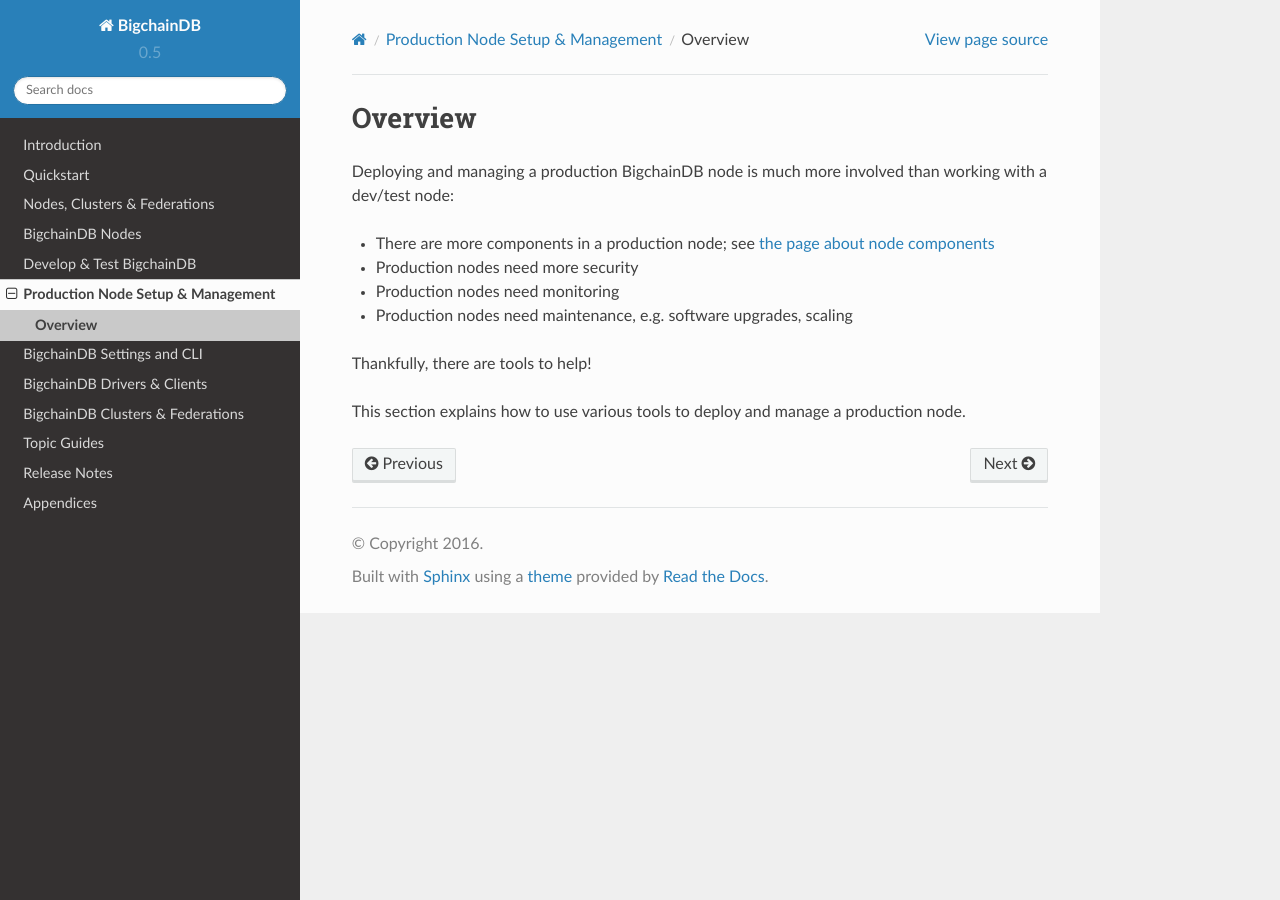
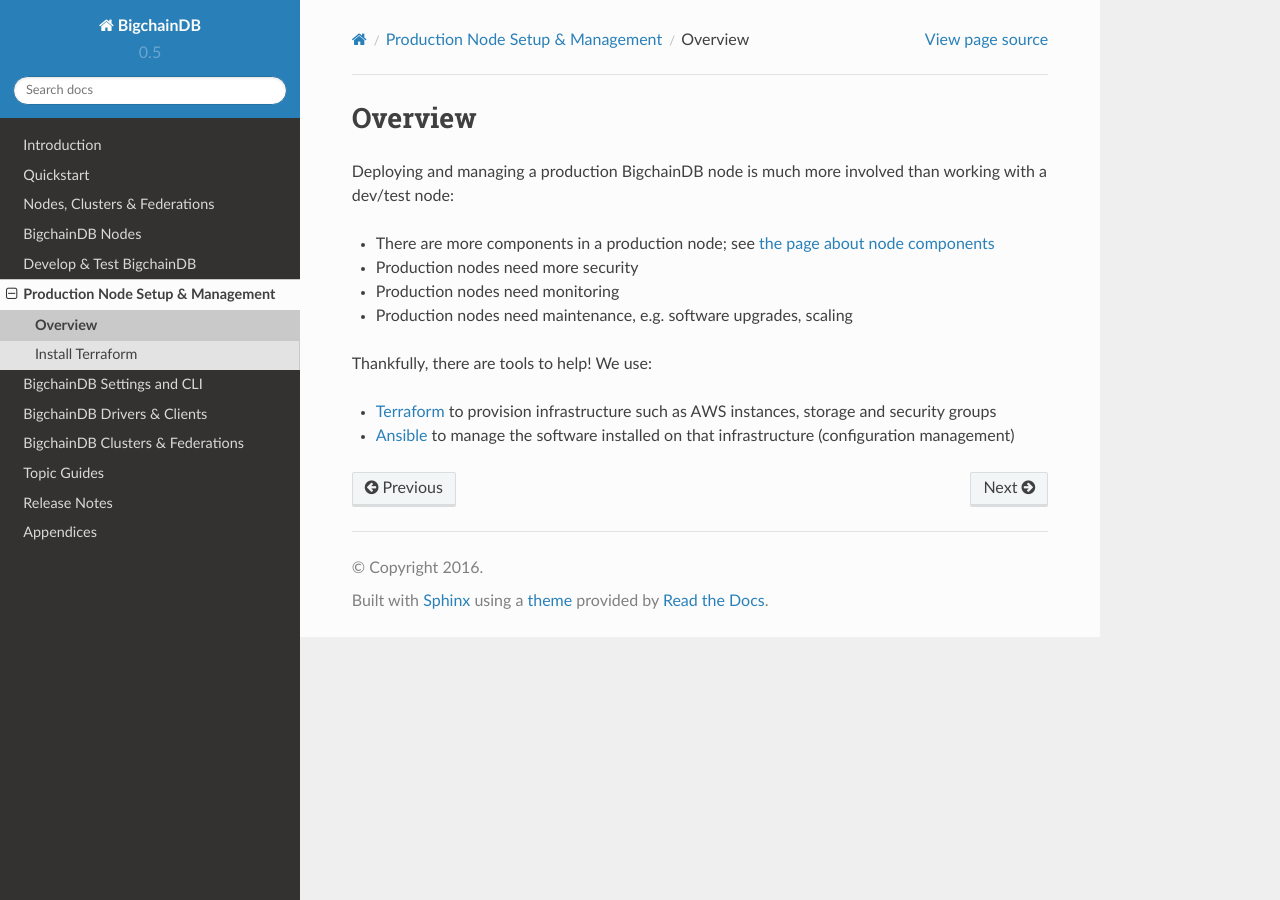
Before and after one commit to thematerials-network/bigchaindb-node, a Sphinx documentation site: the page built from bigchaindb/docs/source/prod-node-setup-mgmt/overview.md, in a window 1280 px wide. Built offline with Sphinx 7.4.7 and the Read the Docs theme 2.0.0, drawn with Linux system fonts in a browser that asks for light colours.

Commit message:
docs: adding to prod. node setup steps

```diff
--- a/bigchaindb/docs/source/prod-node-setup-mgmt/index.rst
+++ b/bigchaindb/docs/source/prod-node-setup-mgmt/index.rst
@@ -5,3 +5,4 @@ Production Node Setup & Management
    :maxdepth: 1
 
    overview
+   install-terraform
--- a/bigchaindb/docs/source/prod-node-setup-mgmt/overview.md
+++ b/bigchaindb/docs/source/prod-node-setup-mgmt/overview.md
@@ -7,6 +7,7 @@ Deploying and managing a production BigchainDB node is much more involved than w
 * Production nodes need monitoring
 * Production nodes need maintenance, e.g. software upgrades, scaling
 
-Thankfully, there are tools to help!
+Thankfully, there are tools to help! We use:
 
-This section explains how to use various tools to deploy and manage a production node.
+* [Terraform](https://www.terraform.io/) to provision infrastructure such as AWS instances, storage and security groups
+* [Ansible](https://www.ansible.com/) to manage the software installed on that infrastructure (configuration management)
```
Also changed, not shown: bigchaindb/docs/source/prod-node-setup-mgmt/install-terraform.md (+2 -0 lines).
